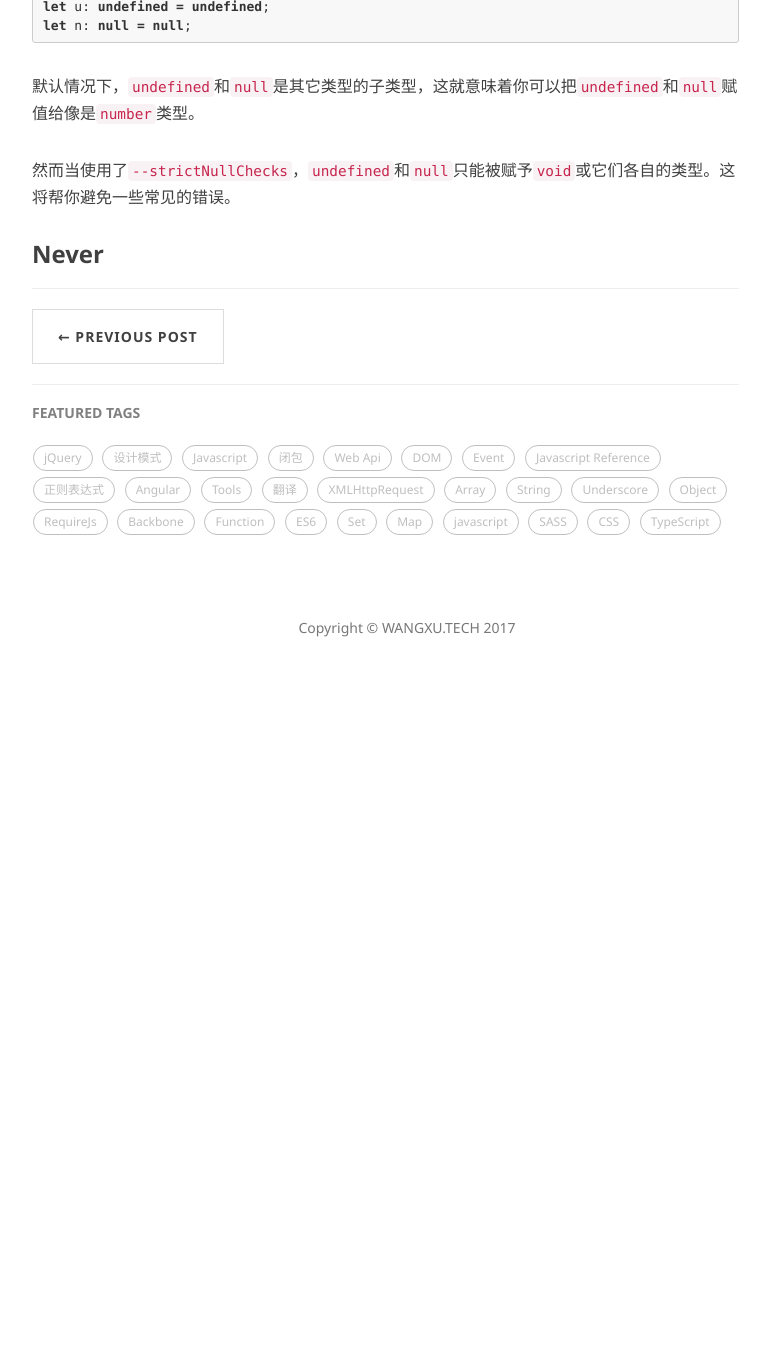
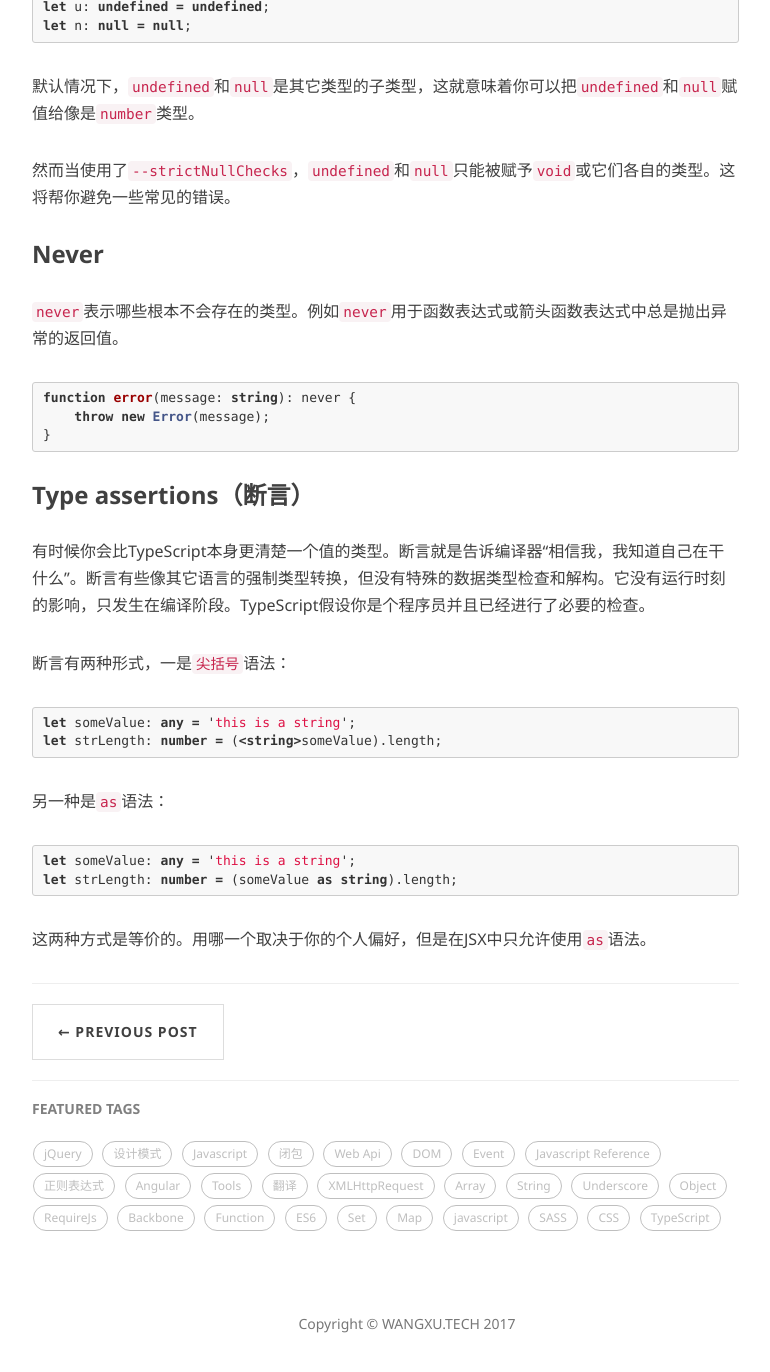
Before and after one commit to ttian226/ttian226.github.io, a Jekyll site: the page built from _posts/2017-09-17-ts-basic-types.md, in a window 1280 px wide and 1400 px high, scrolled down 3558 px. Shown: the top 1372 px of the window, without its empty margins (233-1003 px from the left). Built offline with Jekyll 4.4.1, drawn with Linux system fonts in a browser that asks for light colours; before the commit the page ends 4263 px from its top, so only the background shows below that.

Commit message:
完善ts基本数据类型

````diff
--- a/_posts/2017-09-17-ts-basic-types.md
+++ b/_posts/2017-09-17-ts-basic-types.md
@@ -167,3 +167,31 @@ let n: null = null;
 然而当使用了`--strictNullChecks`，`undefined`和`null`只能被赋予`void`或它们各自的类型。这将帮你避免一些常见的错误。
 
 ### Never
+
+`never`表示哪些根本不会存在的类型。例如`never`用于函数表达式或箭头函数表达式中总是抛出异常的返回值。
+
+```typescript
+function error(message: string): never {
+    throw new Error(message);
+}
+```
+
+### Type assertions（断言）
+
+有时候你会比TypeScript本身更清楚一个值的类型。断言就是告诉编译器“相信我，我知道自己在干什么”。断言有些像其它语言的强制类型转换，但没有特殊的数据类型检查和解构。它没有运行时刻的影响，只发生在编译阶段。TypeScript假设你是个程序员并且已经进行了必要的检查。
+
+断言有两种形式，一是`尖括号`语法：
+
+```typescript
+let someValue: any = 'this is a string';
+let strLength: number = (<string>someValue).length;
+```
+
+另一种是`as`语法：
+
+```typescript
+let someValue: any = 'this is a string';
+let strLength: number = (someValue as string).length;
+```
+
+这两种方式是等价的。用哪一个取决于你的个人偏好，但是在JSX中只允许使用`as`语法。
````
